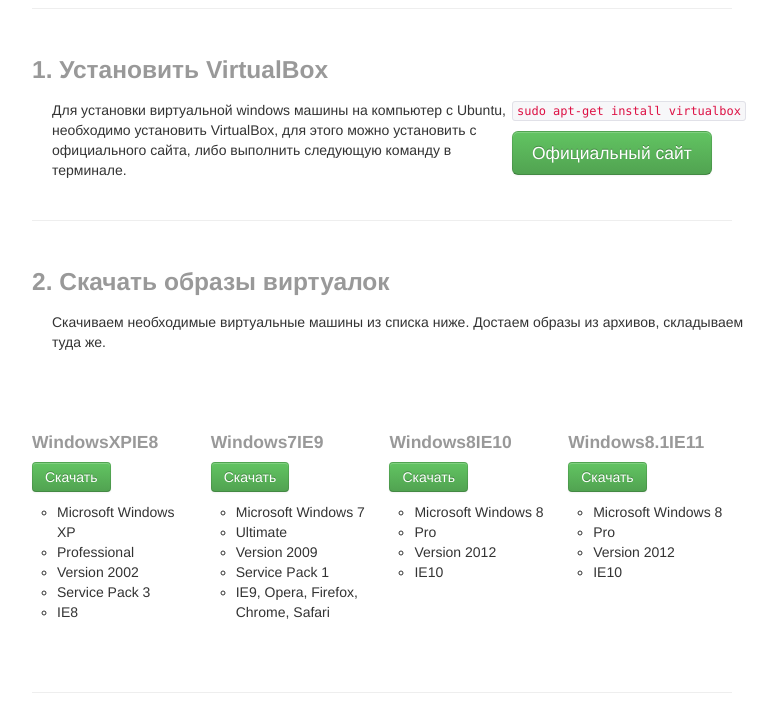
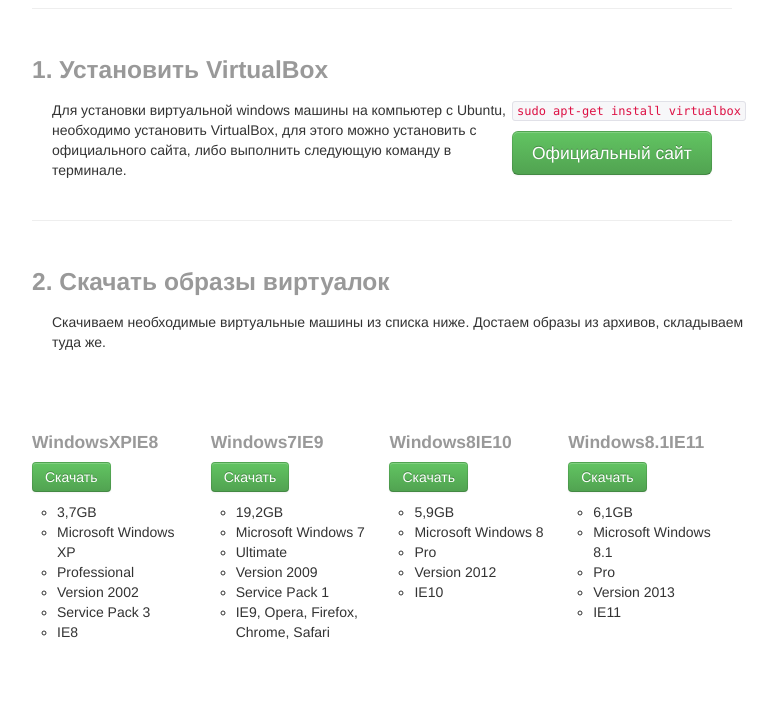
Before and after one commit to onikiienko/testingStands, a plain HTML site: page public/index.html in a window 1280 px wide. Shown: the part 97-800 px from the top of the page, without its empty margins (258-1035 px from the left). Drawn offline with Linux system fonts and the light colour scheme.

Commit message:
wrote the spaces of files

```diff
--- a/public/index.html
+++ b/public/index.html
@@ -48,6 +48,7 @@
           </p>
           <p>
             <ul type="circle">
+              <li>3,7GB</li>
               <li>Microsoft Windows XP</li>
               <li>Professional</li>
               <li>Version 2002</li>
@@ -64,6 +65,7 @@
           </p>
           <p>
             <ul type="circle">
+              <li>19,2GB</li>
               <li>Microsoft Windows 7</li>
               <li>Ultimate</li>
               <li>Version 2009</li>
@@ -79,6 +81,7 @@
           <a class="btn btn-lg btn-success" role="button" href="http://10.110.40.43:900/Windows8IE10.tar">Скачать</a>
           <p>
             <ul type="circle">
+              <li>5,9GB</li>
               <li>Microsoft Windows 8</li>
               <li>Pro</li>
               <li>Version 2012</li>
@@ -92,10 +95,11 @@
           <a class="btn btn-lg btn-success" role="button" href="http://10.110.40.43:900/Windows_8.1_(IE11).tar">Скачать</a>
           <p>
             <ul type="circle">
-              <li>Microsoft Windows 8</li>
+              <li>6,1GB</li>
+              <li>Microsoft Windows 8.1</li>
               <li>Pro</li>
-              <li>Version 2012</li>
-              <li>IE10</li>
+              <li>Version 2013</li>
+              <li>IE11</li>
             </ul>
           </p>
         </div>
```
